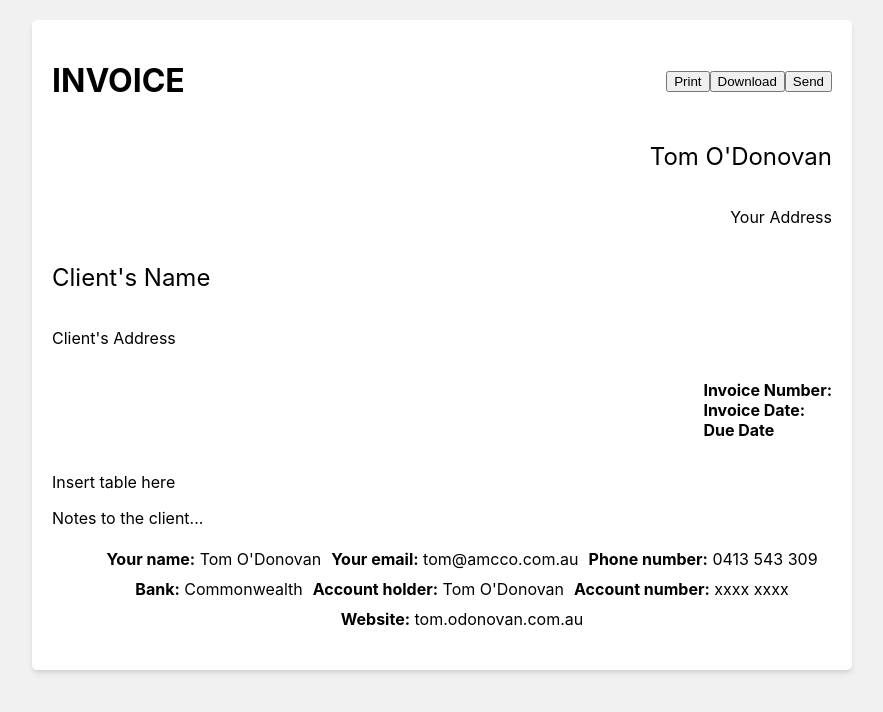
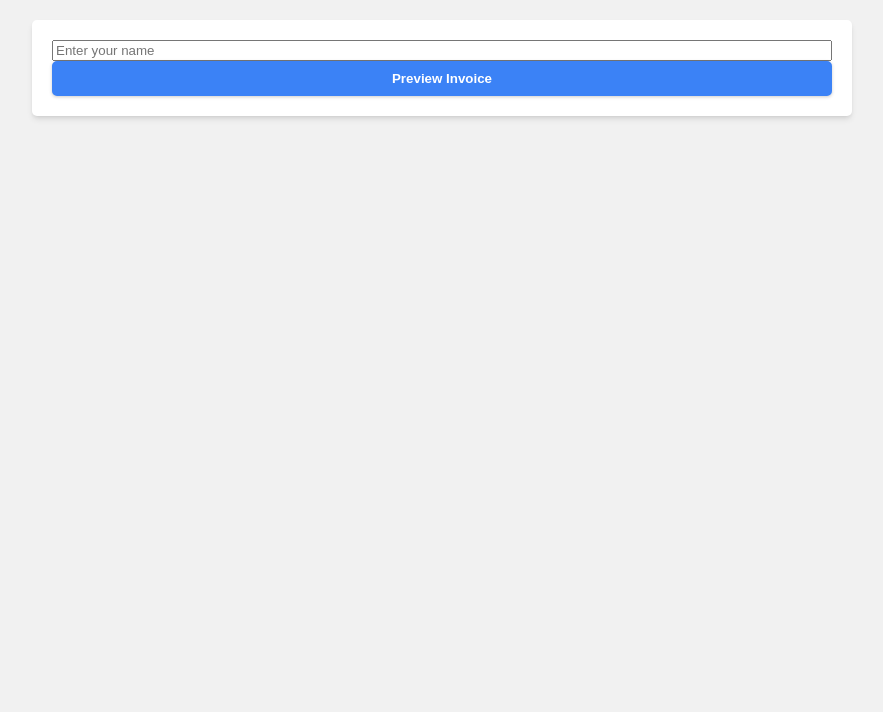
Before and after one commit to tom-odonovan/Invoice-Generator, a React (Create React App) app: page / in a window 1280 px wide. Shown: the top 712 px of the page, without its empty margins (198-1081 px from the left). Built offline with nearby package versions, Linux system fonts and the light colour scheme; the HTML template or start-up script is replaced by a standard one.

Commit message:
Allow user to toggle between form and preview

```diff
--- a/src/App.css
+++ b/src/App.css
@@ -85,3 +85,27 @@ footer li {
     margin: 5px 5px;
     list-style: none;
 }
+
+.template-form {
+    display: flex;
+    flex-direction: column;
+    justify-content: center;
+}
+
+.preview-btn {
+    background-color: #3b82f6;
+    color: white;
+    font-weight: bold;
+    padding: 0.5rem 2rem;
+    border-radius: 5px;
+    box-shadow: 0 1px 2px 0 rgba(0, 0, 0, 0.05), 0 1px 3px 1px rgba(0, 0, 0, 0.1);
+    border: 2px solid #3b82f6;
+    transition: all;
+    transition-duration: 300ms;
+}
+
+.preview-btn:hover {
+    background-color: transparent;
+    color: #3b82f6;
+    cursor: pointer;
+}
--- a/src/App.js
+++ b/src/App.js
@@ -1,4 +1,7 @@
 import './App.css'
+
+import { useState, UseEffect } from 'react'
+
 import VendorDetails from './components/VendorDetails';
 import ClientDetails from './components/ClientDetails';
 import InvoiceDetails from './components/InvoiceDetails';
@@ -10,6 +13,7 @@ import Header from './components/Header';
 
 
 function App() {
+  const [preview, setPreview] = useState(false)
 
   const handlePrint = () => {
     window.print()
@@ -18,7 +22,8 @@ function App() {
   return (
     <div className="App">
       <main>
-        <Header handlePrint={handlePrint}/>
+        {preview ? <div>
+          <Header handlePrint={handlePrint} />
 
           <VendorDetails />
 
@@ -31,6 +36,21 @@ function App() {
           <Notes />
 
           <Footer />
+
+          <button
+            className='preview-btn'
+            onClick={() => setPreview(false)}
+          >Edit</button>
+        </div> : (
+          <div className='template-form'>
+            <input type='text' placeholder='Enter your name'></input>
+            <button
+              className='preview-btn'
+              onClick={() => setPreview(true)}
+            >Preview Invoice</button>
+          </div>
+        )}
+
       </main>
 
     </div>
```
Lines whose indentation alone changed are shown as unchanged.
